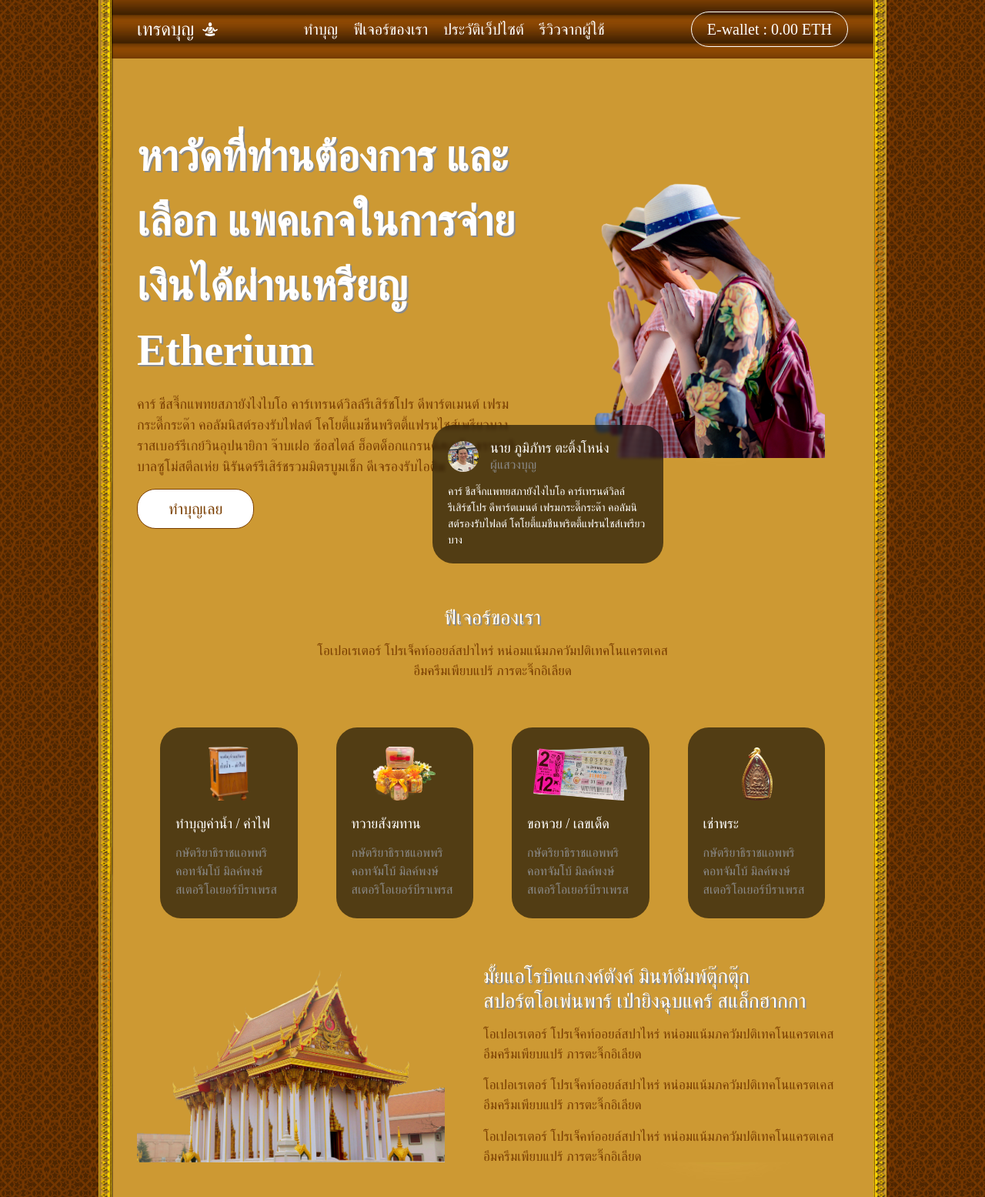
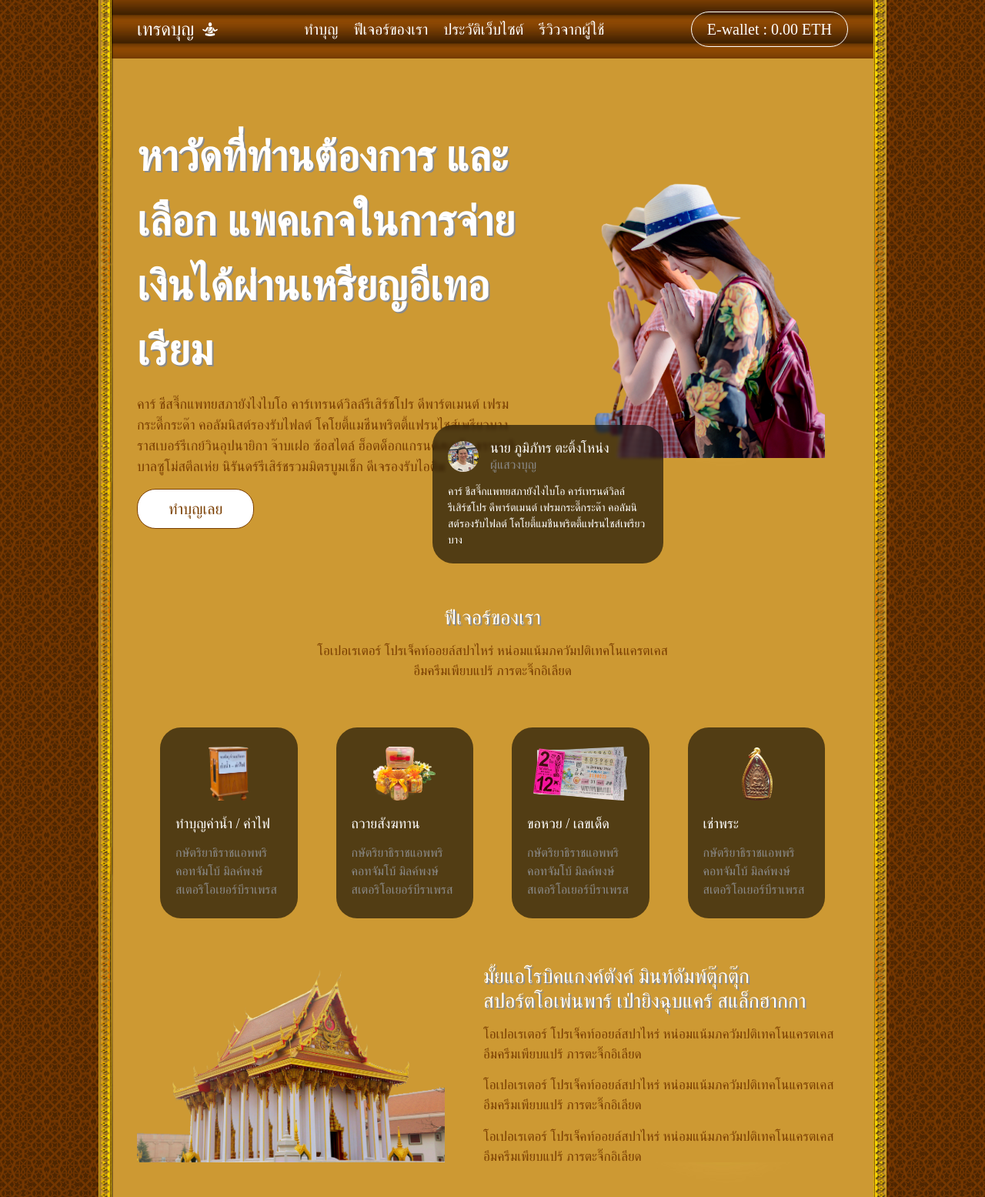
Before and after one commit to PiriyaDEV/trade-boon-web3, a website: page src/index.html in a window 1280 px wide. Shown: the top 1555 px of the page at 77% size. Drawn offline with nearby package versions, Linux system fonts and the light colour scheme; no server answers; a web font is replaced by a local one.

Commit message:
Correct text

```diff
--- a/src/index.html
+++ b/src/index.html
@@ -6,7 +6,7 @@
     <meta name="viewport" content="width=device-width, initial-scale=1" />
     <!-- The above 3 meta tags *must* come first in the head; any other head content must come *after* these tags -->
     <link rel="icon" href="./images/icon/icon-y.png" />
-    <title>Trade Boon | เว็ปไซต์ทำบุญออนไลน์ทั่วไทย</title>
+    <title>Trade Boon | เว็บไซต์ทำบุญออนไลน์ทั่วไทย</title>
     <!-- Bootstrap -->
     <link href="css/bootstrap.min.css" rel="stylesheet" />
     <link
@@ -42,7 +42,7 @@
           <div class="section">
             <h1 href="#main-banner-section" class="bg-text">ทำบุญ</h1>
             <h1 href="#main-feature-section" class="bg-text">ฟีเจอร์ของเรา</h1>
-            <h1 href="#main-temple-section" class="bg-text">ประวัติเว็ปไซต์</h1>
+            <h1 href="#main-temple-section" class="bg-text">ประวัติเว็บไซต์</h1>
             <h1 href="#main-review-section" class="bg-text">รีวิวจากผู้ใช้</h1>
           </div>
 
@@ -84,7 +84,7 @@
               </div>
             </div>
             <div>
-              <p class="bg5-text w600 white-text shadow-text">หาวัดที่ท่านต้องการ และ เลือก แพคเกจในการจ่ายเงินได้ผ่านเหรียญ Etherium</p>
+              <p class="bg5-text w600 white-text shadow-text">หาวัดที่ท่านต้องการ และ เลือก แพคเกจในการจ่ายเงินได้ผ่านเหรียญอีเทอเรียม</p>
               <p class="md-text">
                 คาร์ ชีสจึ๊กแพทยสภายังไงไบโอ คาร์เทรนด์วิลล์รีเสิร์ชโปร ดีพาร์ตเมนต์ เฟรมกระดี๊กระด๊า คอลัมนิสต์รองรับไฟลต์
                 โคโยตี้แมชีนพริตตี้แฟรนไชส์เพรียวบาง ราสเบอร์รีเกย์วินอุปนายิกา จ๊าบเฝอ ซ้อสไตล์ ฮ็อตด็อกแกรนด์สเตชัน
@@ -117,7 +117,7 @@
                   <img src="./images/main/sangkatarn.png" alt=""/>
                 </div>
                 <div>
-                  <h1 class="md-text white-text">ทวายสังฆทาน</h1>
+                  <h1 class="md-text white-text">ถวายสังฆทาน</h1>
                   <p class="ssm-text gray-text">กษัตริยาธิราชแอพพริคอทจัมโบ้ มิลค์พงษ์สเตอริโอเยอร์บีราเพรส</p>
                 </div>
               </div>
```
Also changed, not shown: src/js/tamboon.js (+3 -4 lines), src/tamboon.html (+2 -2 lines), 1 other file.
